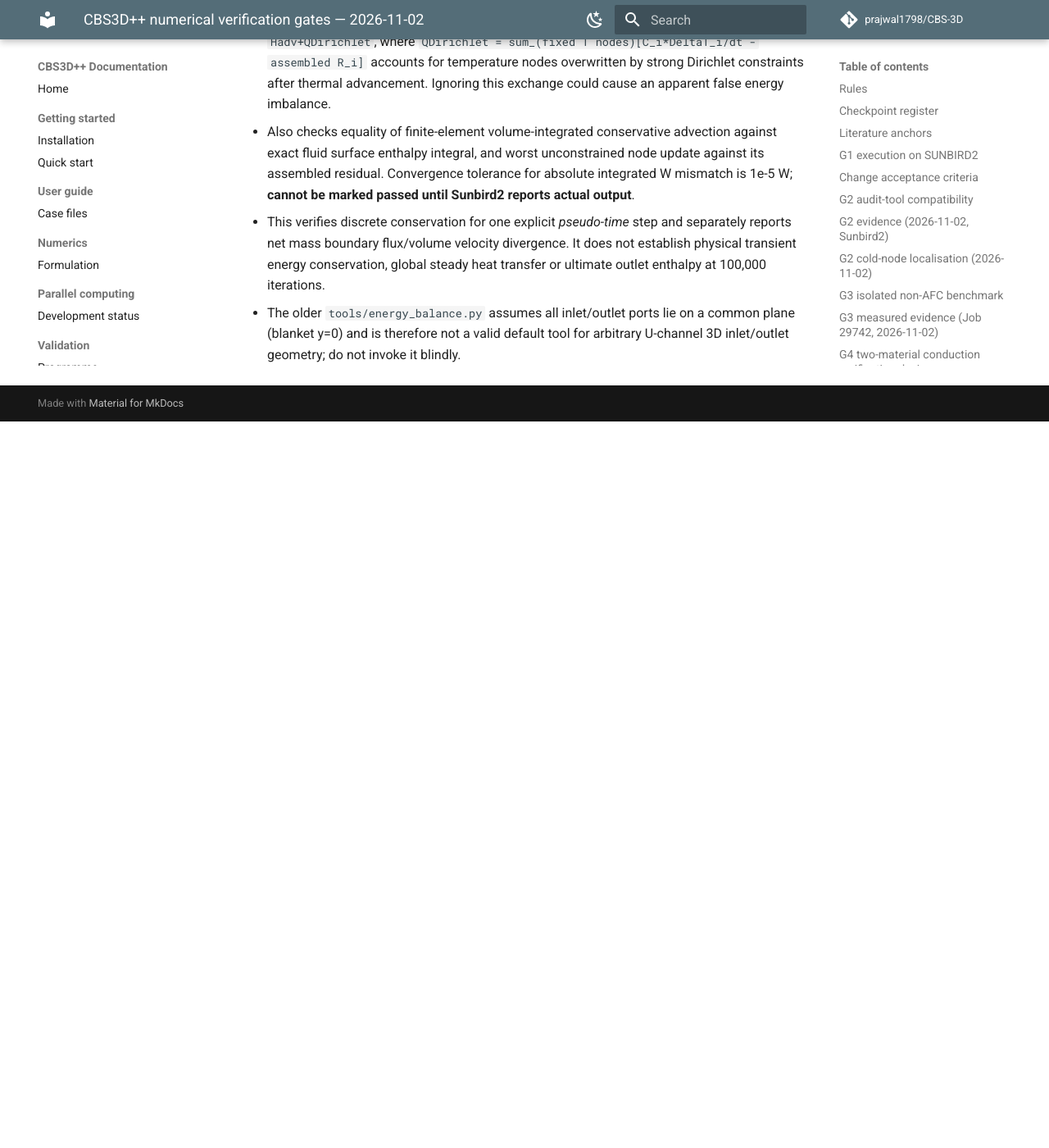
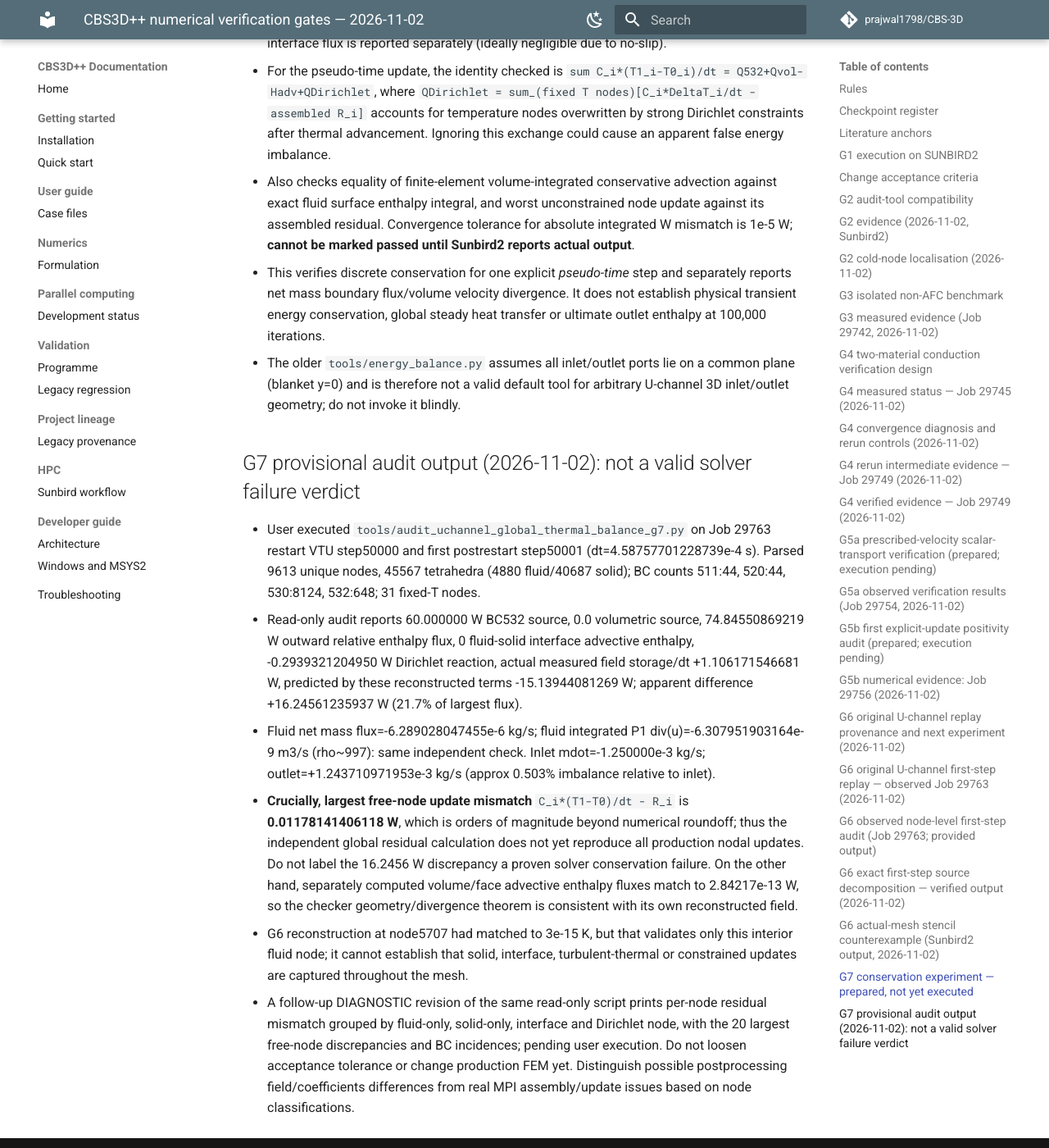
Before and after one commit to prajwal1798/CBS-3D, an MkDocs documentation site: the page built from docs/verification/CBS3D_NUMERICAL_VERIFICATION_GATES.md, in a window 1280 px wide and 1400 px high, scrolled down 16093 px. Shown: the whole window at 82% size. Built offline with MkDocs 1.6.1 and Material for MkDocs 9.7.7, drawn with Linux system fonts in a browser that asks for light colours; comment, search, counter and statistics services are not loaded; before the commit the page ends 16607 px from its top, so only the background shows below that; some of the changed text lies outside the part shown.

Commit message:
docs(G7): log inconclusive 16.2456W audit mismatch and require localization of free-node residual errors

```diff
--- a/docs/verification/CBS3D_NUMERICAL_VERIFICATION_GATES.md
+++ b/docs/verification/CBS3D_NUMERICAL_VERIFICATION_GATES.md
@@ -22,7 +22,7 @@
 | G4 | Two-material conduction | Shared interface temperature, weak flux continuity, integrated balance | PASS: Job 29749 reached thermal steady state, max analytic error 3.681e-5 K, two-sided flux 999.978/999.984 W/m², serial/MPI 1.11e-15 K, qA=0.016 W |
 | G5 | Prescribed-flow scalar transport | Uniform T, analytical convection-diffusion and manufactured solutions | G5a PASS (29754): 3-grid steady Pe=3, bound-preserving exact solution; G5b implementation PASS (29756): production mass/RHS/matrix/first-step consistency, but unlimited update fails DMP on synthetic meshes; full coupled/transient MMS pending |
 | G6 | Discrete positivity / DMP | Inspect assembled update matrix and *first* bound violation | CONFIRMED non-DMP on actual U-channel: Job 29763 node 5707 has 5 negative neighbour links (total -0.310272 K) vs 8 positive links (+0.211759 K); first-step undershoot -0.098513 K reproduced to ~3e-15 K. Galerkin advection dominates negative links. |
-| G7 | Integrated energy and mass | Sources + boundary heat = advection + storage within stated tolerance | Prepared read-only Job 29763 first-step volume/surface energy, thermal storage and fixed-temperature reaction audit; not yet executed; steady closure separately pending |
+| G7 | Integrated energy and mass | Sources + boundary heat = advection + storage within stated tolerance | INCONCLUSIVE: Job 29763 read-only first-step G7 audit gives 16.2456 W mismatch and 0.01178 W worst free-node update mismatch; volume/surface convective integral matches to 2.84e-13 W. Audit-versus-solver discrepancy under isolation; no solver conservation verdict yet. |
 | G8 | Serial/MPI and restart parity | Independent solutions agree at declared tolerances | Pending |
 | G9 | Time/iteration convergence | Stationary residual, dt-variation and stopping robustness | Pending |
 | G10 | Grid convergence of quantities of interest | Tmax, interface flux, wall gradient and outlet enthalpy | Pending |
@@ -240,3 +240,12 @@ The serial VTU writer outputs CellData `mat_id`; DistributedPost.cpp writes `mat
 - Also checks equality of finite-element volume-integrated conservative advection against exact fluid surface enthalpy integral, and worst unconstrained node update against its assembled residual. Convergence tolerance for absolute integrated W mismatch is 1e-5 W; **cannot be marked passed until Sunbird2 reports actual output**.
 - This verifies discrete conservation for one explicit *pseudo-time* step and separately reports net mass boundary flux/volume velocity divergence. It does not establish physical transient energy conservation, global steady heat transfer or ultimate outlet enthalpy at 100,000 iterations.
 - The older `tools/energy_balance.py` assumes all inlet/outlet ports lie on a common plane (blanket y=0) and is therefore not a valid default tool for arbitrary U-channel 3D inlet/outlet geometry; do not invoke it blindly.
+
+## G7 provisional audit output (2026-11-02): not a valid solver failure verdict
+
+- User executed `tools/audit_uchannel_global_thermal_balance_g7.py` on Job 29763 restart VTU step50000 and first postrestart step50001 (dt=4.58757701228739e-4 s). Parsed 9613 unique nodes, 45567 tetrahedra (4880 fluid/40687 solid); BC counts 511:44, 520:44, 530:8124, 532:648; 31 fixed-T nodes.
+- Read-only audit reports 60.000000 W BC532 source, 0.0 volumetric source, 74.84550869219 W outward relative enthalpy flux, 0 fluid-solid interface advective enthalpy, -0.2939321204950 W Dirichlet reaction, actual measured field storage/dt +1.106171546681 W, predicted by these reconstructed terms -15.13944081269 W; apparent difference +16.24561235937 W (21.7% of largest flux).
+- Fluid net mass flux=-6.289028047455e-6 kg/s; fluid integrated P1 div(u)=-6.307951903164e-9 m3/s (rho~997): same independent check. Inlet mdot=-1.250000e-3 kg/s; outlet=+1.243710971953e-3 kg/s (approx 0.503% imbalance relative to inlet).
+- **Crucially, largest free-node update mismatch** `C_i*(T1-T0)/dt - R_i` is **0.01178141406118 W**, which is orders of magnitude beyond numerical roundoff; thus the independent global residual calculation does not yet reproduce all production nodal updates. Do not label the 16.2456 W discrepancy a proven solver conservation failure. On the other hand, separately computed volume/face advective enthalpy fluxes match to 2.84217e-13 W, so the checker geometry/divergence theorem is consistent with its own reconstructed field.
+- G6 reconstruction at node5707 had matched to 3e-15 K, but that validates only this interior fluid node; it cannot establish that solid, interface, turbulent-thermal or constrained updates are captured throughout the mesh.
+- A follow-up DIAGNOSTIC revision of the same read-only script prints per-node residual mismatch grouped by fluid-only, solid-only, interface and Dirichlet node, with the 20 largest free-node discrepancies and BC incidences; pending user execution. Do not loosen acceptance tolerance or change production FEM yet. Distinguish possible postprocessing field/coefficients differences from real MPI assembly/update issues based on node classifications.
```
